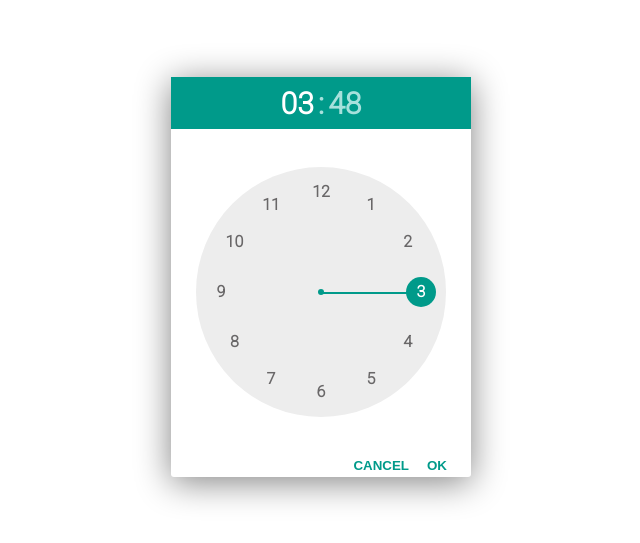
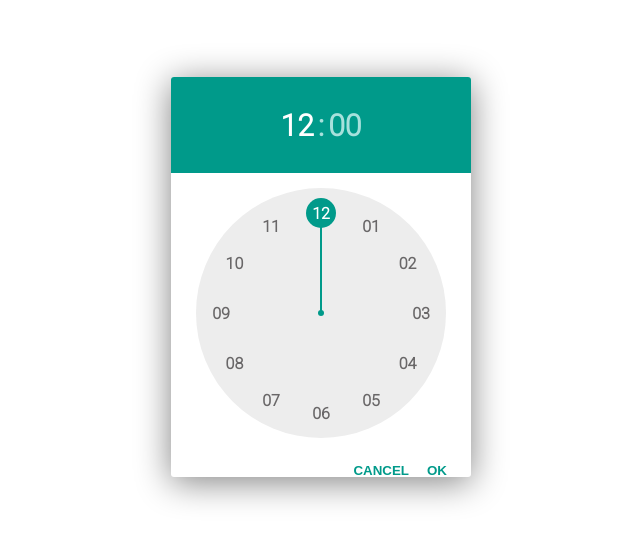
Before and after one commit to juliosampaio/react-time-picker, a React (Create React App) app: page / in a window 1280 px wide. Shown: the part 123-666 px from the top of the page, without its empty margins (319-959 px from the left). Built offline with nearby package versions, Linux system fonts and the light colour scheme.

Commit message:
Adjust theme variables

```diff
--- a/package.json
+++ b/package.json
@@ -3,7 +3,6 @@
   "version": "0.1.0",
   "private": true,
   "dependencies": {
-    "moment": "^2.20.1",
     "react": "^16.2.0",
     "react-dom": "^16.2.0",
     "react-scripts": "1.1.1"
--- a/src/App.js
+++ b/src/App.js
@@ -1,6 +1,5 @@
 import React, { Component } from 'react';
 import TimePicker from './components/TimePicker'
-import logo from './logo.svg';
 import './App.css';
 
 class App extends Component {
--- a/src/components/Clock.js
+++ b/src/components/Clock.js
@@ -1,5 +1,6 @@
 import React from 'react'
-import styled, { css } from 'styled-components';
+import styled, { css, keyframes } from 'styled-components';
+import { zeroPad } from '../utils/string'
 
 const HOURS = 'HOURS'
 const MINUTES = 'MINUTES'
@@ -9,20 +10,31 @@ export default class Clock extends React.Component {
     activeView: HOURS,
     hours: [3, 4, 5, 6, 7, 8, 9, 10, 11, 12, 1, 2],
     minutes: [
-      "15","16","17","18","19","20","21","22","23","24",
-      "25","26","27","28","29","30","31","32","33","34",
-      "35","36","37","38","39","40","41","42","43","44",
-      "45","46","47","48","49","50","51","52","53","54",
-      "55","56","57","58","59","00","01","02","03","04",
-      "05","06","07","08","09","10","11","12","13","14"
+      15,16,17,18,19,20,21,22,23,24,25,26,
+      27,28,29,30,31,32,33,34,35,36,37,38,
+      39,40,41,42,43,44,45,46,47,48,49,50,
+      51,52,53,54,55,56,57,58,59,0,1,2,3,
+      4,5,6,7,8,9,10,11,12,13,14
     ],
     selectedHours: 12,
-    selectedHours: '00'
+    selectedMinutes: '00'
+  }
+
+  componentWillReceiveProps({ activeView, selectedHours, selectedMinutes }) {
+    if (activeView !== this.state.activeView) {
+      this.setState({ activeView })
+    }
+    if (selectedHours !== this.state.selectedHours) {
+      this.setState({ selectedHours })
+    }
+    if (selectedMinutes !== this.state.selectedMinutes) {
+      this.setState({ selectedMinutes })
+    }
   }
 
   componentWillMount = () => {
-    const { selectedHours, selectedMinutes } = this.props
-    this.setState({ selectedHours, selectedMinutes })
+    const { activeView, selectedHours, selectedMinutes } = this.props
+    this.setState({ activeView, selectedHours, selectedMinutes })
   }
 
   activateView = (activeView) => {
@@ -30,44 +42,44 @@ export default class Clock extends React.Component {
     this.props.onChange(activeView, this.state.selectedHours, this.state.selectedMinutes)
   }
 
-  selectHours = (hours) => {
-    this.setState({ selectedHours: hours })
-    // this.activateView(MINUTES)
-    this.props.onChange(this.state.activeView, hours, this.state.selectedMinutes)
+  selectHours = (selectedHours) => {
+    this.setState({ selectedHours })
+    this.props.onChange(this.state.activeView, selectedHours, this.state.selectedMinutes)
   }
 
-  selectMinutes = (minutes) => {
-    this.setState({ selectedMinutes: minutes })
-    // this.activateView(HOURS)
-    this.props.onChange(this.state.activeView, this.state.selectedHours, minutes)
+  selectMinutes = (selectedMinutes) => {
+    this.setState({ selectedMinutes })
+    this.props.onChange(this.state.activeView, this.state.selectedHours, selectedMinutes)
   }
 
-  render(){
+  render() {
     return (
       <ClockWrapper>
         <ClockCenter />
-        <DigitsContainer active={this.state.activeView === HOURS}>
+        <DigitsContainer active={this.state.activeView === HOURS} className="hide">
           {this.state.hours.map((d, idx) =>
             <Digit
-              active={this.state.selectedHours == d}
+              draggable={true}
+              active={this.state.selectedHours === d}
               deg={idx * 30}
               key={d}
               major
               onClick={() => this.activateView(MINUTES)}
               onMouseOver={() => this.selectHours(d)}
-            >{d}</Digit>
+            >{zeroPad(d)}</Digit>
           )}
         </DigitsContainer>
         <DigitsContainer active={this.state.activeView === MINUTES}>
           {this.state.minutes.map((d, idx) =>
             <Digit
-              active={this.state.selectedMinutes == d}
+              draggable={true}
+              active={this.state.selectedMinutes === d}
               deg={idx * 6}
               key={d}
               major={0+d % 5 === 0 }
               onClick={() => this.activateView(HOURS)}
               onMouseOver={() => this.selectMinutes(d)}
-            >{d}</Digit>
+            >{zeroPad(d)}</Digit>
           )}
         </DigitsContainer>
       </ClockWrapper>
@@ -75,12 +87,21 @@ export default class Clock extends React.Component {
   }
 }
 
+const showAnimation = keyframes`
+  from { opacity: 0; }
+  to { opacity: 1; }
+`
+
+const hideAnimation = keyframes`
+  from { opacity: 0; }
+  to { opacity: 1; }
+`
 
 const ClockWrapper = styled.div`
   width: 250px;
   height: 250px;
   border-radius: 50%;
-  background: #EDEDED;
+  background: ${props => props.theme.Clock.background};
   display: flex;
   justify-content: center;
   align-items: center;
@@ -94,12 +115,13 @@ const ClockCenter = styled.div`
   width: 6px;
   height: 6px;
   margin: -3px;
-  background: #009A8A;
+  background: ${props => props.theme.Clock.armBg};
   border-radius: 50%;
 `
 
 const DigitsContainer = styled.ul`
   display: ${props => props.active ? 'block' : 'none'};
+  animation: ${props => props.active ? showAnimation : hideAnimation} 0.8s linear;
   padding: 0;
   margin: 0;
   list-style: none;
@@ -110,7 +132,7 @@ const DigitsContainer = styled.ul`
 `
 
 const Digit = styled.li`
-  color: #696768;
+  color: ${props => props.theme.Clock.digitColor};
   cursor: pointer;
   font-weight: bold;
   font-size: 0;
@@ -133,13 +155,13 @@ const Digit = styled.li`
     }
   `}
   ${props => props.active && css`
-    background-color: #009A8A;
-    color: #ffffff;
+    background-color: ${props => props.theme.Clock.digitActiveBg};
+    color: ${props => props.theme.Clock.digitActiveColor};
     &:before {
       content: '';
-      background: #009A8A;
-      width: 90px;
-      border: 1px solid #009A8A;
+      background: ${props => props.theme.Clock.digitActiveBg};
+      width: 85px;
+      border: 1px solid ${props => props.theme.Clock.digitActiveBg};
       position: absolute;
       top: 50%;
       left: 50%;
@@ -148,7 +170,7 @@ const Digit = styled.li`
     }
     &:after {
       content: '';
-      background: #ffffff;
+      background: ${props => props.theme.Clock.digitActiveColor};
       width: 6px;
       height: 6px;
       margin: -3px;
@@ -159,8 +181,9 @@ const Digit = styled.li`
     }
   `}
   &:hover {
-    background-color: #009A8A;
-    color: #ffffff;
+    background-color: ${props => props.theme.Clock.digitActiveBg};
+    color: ${props => props.theme.Clock.digitActiveColor};
     opacity: 0.9;
+    transition: all 0.4s;
   }
 `
--- a/src/components/TimePicker.js
+++ b/src/components/TimePicker.js
@@ -1,37 +1,49 @@
 import React from 'react'
 import styled, { css, ThemeProvider } from 'styled-components'
-import moment from 'moment'
 import media from '../utils/media'
+import { zeroPad } from '../utils/string'
 import Clock from './Clock'
 
 class TimePicker extends React.Component {
   state = {
     activeView: Clock.ACTIVE_VIEW.HOURS,
-    time: { hours: moment().format('hh'), minutes: moment().minutes()}
+    time: { hours: 12, minutes: 0}
   }
 
   handleTimeChange = (activeView, hours, minutes) => {
-    console.log(activeView, hours, minutes)
     const time = { hours, minutes }
     this.setState({ activeView, time })
   }
 
+  changeView = (activeView) => {
+    this.setState({ activeView })
+  }
+
+  mergeTheme = () => Object.assign(DefaultTheme, this.props.theme)
+
   render() {
     return (
-      <ThemeProvider theme={this.props.theme || DefaultTheme} >
+      <ThemeProvider theme={this.mergeTheme()} >
         <Wrapper>
           <Header>
-            <Hours active={this.state.activeView === Clock.ACTIVE_VIEW.HOURS}>
-              {this.state.time.hours}
+            <Hours
+              active={this.state.activeView === Clock.ACTIVE_VIEW.HOURS}
+              onClick={() => this.changeView(Clock.ACTIVE_VIEW.HOURS)}
+            >
+              {zeroPad(this.state.time.hours)}
             </Hours>
             <Separator>:</Separator>
-            <Minutes active={this.state.activeView === Clock.ACTIVE_VIEW.MINUTES}>
-              {this.state.time.minutes}
+            <Minutes
+              active={this.state.activeView === Clock.ACTIVE_VIEW.MINUTES}
+              onClick={() => this.changeView(Clock.ACTIVE_VIEW.MINUTES)}
+            >
+              {zeroPad(this.state.time.minutes)}
             </Minutes>
           </Header>
           <Content>
             <ClockWrapper>
               <Clock
+                activeView={this.state.activeView}
                 onChange={this.handleTimeChange}
                 selectedHours={this.state.time.hours}
                 selectedMinutes={this.state.time.minutes}
@@ -68,7 +80,10 @@ const Wrapper = styled.div`
 
 const Header = styled.div`
   background: ${props => props.theme.headerBg};
+  border-radius: 3px 3px 0 0;
   color: ${props => props.theme.headerColor};
+  min-height: 96px;
+  min-width: 170px;
   flex-grow: 0.3;
   display: flex;
   justify-content: center;
@@ -76,6 +91,7 @@ const Header = styled.div`
   font-size: 20px;
   ${media.landscape.phone`
     flex-grow: 0.5;
+    border-radius: 3px 0 0 3px;
   `}
 `
 
@@ -116,6 +132,7 @@ const Footer = styled.div`
   align-items: center;
   justify-content: flex-end;
   padding-right: 15px;
+  min-height: 35px;
 `
 
 const Button = styled.button`
@@ -124,6 +141,8 @@ const Button = styled.button`
   margin: 3px;
   font-weight: bolder;
   color: ${props => props.theme.headerBg};
+  outline: none;
+  cursor: pointer;
 `
 
 const DefaultTheme = {
@@ -133,9 +152,16 @@ const DefaultTheme = {
   headerBg: '#009A8A',
   headerColor: '#A7E1DC',
   headerActiveColor: '#FFFFFF',
-  landscapeWidth: 400,
+  landscapeWidth: 512,
   landscapeHeight: 300,
   width: 300,
+  Clock: {
+    background: '#EDEDED',
+    armBg: '#009A8A',
+    digitColor: '#696768',
+    digitActiveBg: '#009A8A',
+    digitActiveColor: '#ffffff'
+  }
 }
 
 export default TimePicker
--- /dev/null
+++ b/src/utils/string.js
@@ -0,0 +1,5 @@
+export const padDigits = (number, digits, pad) => {
+  return Array(Math.max(digits - String(number).length + 1, 0)).join(pad) + number;
+}
+
+export const zeroPad = (number, digits = 2) => padDigits(number, digits, 0)
```
Also changed, not shown: 1 other file (tests, documents, lock files or other folders).
